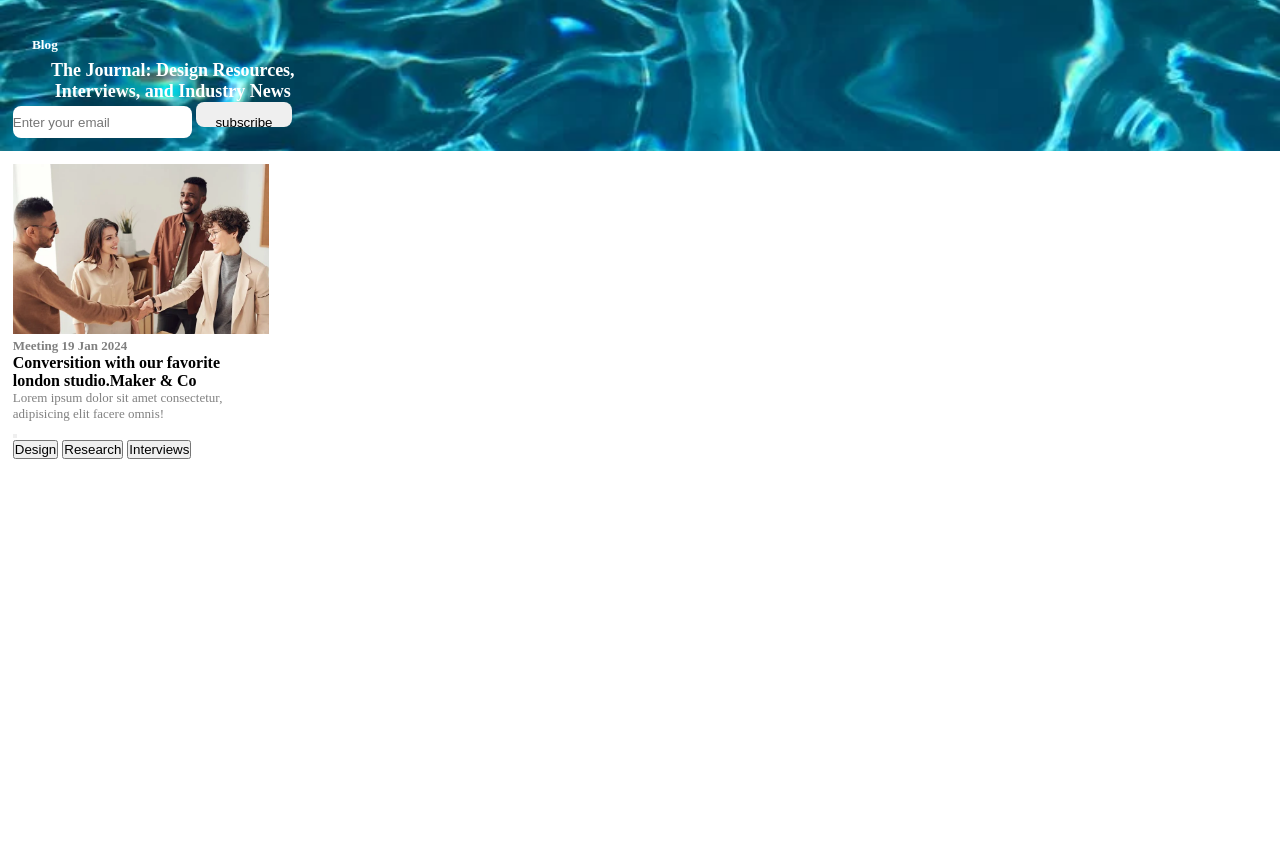
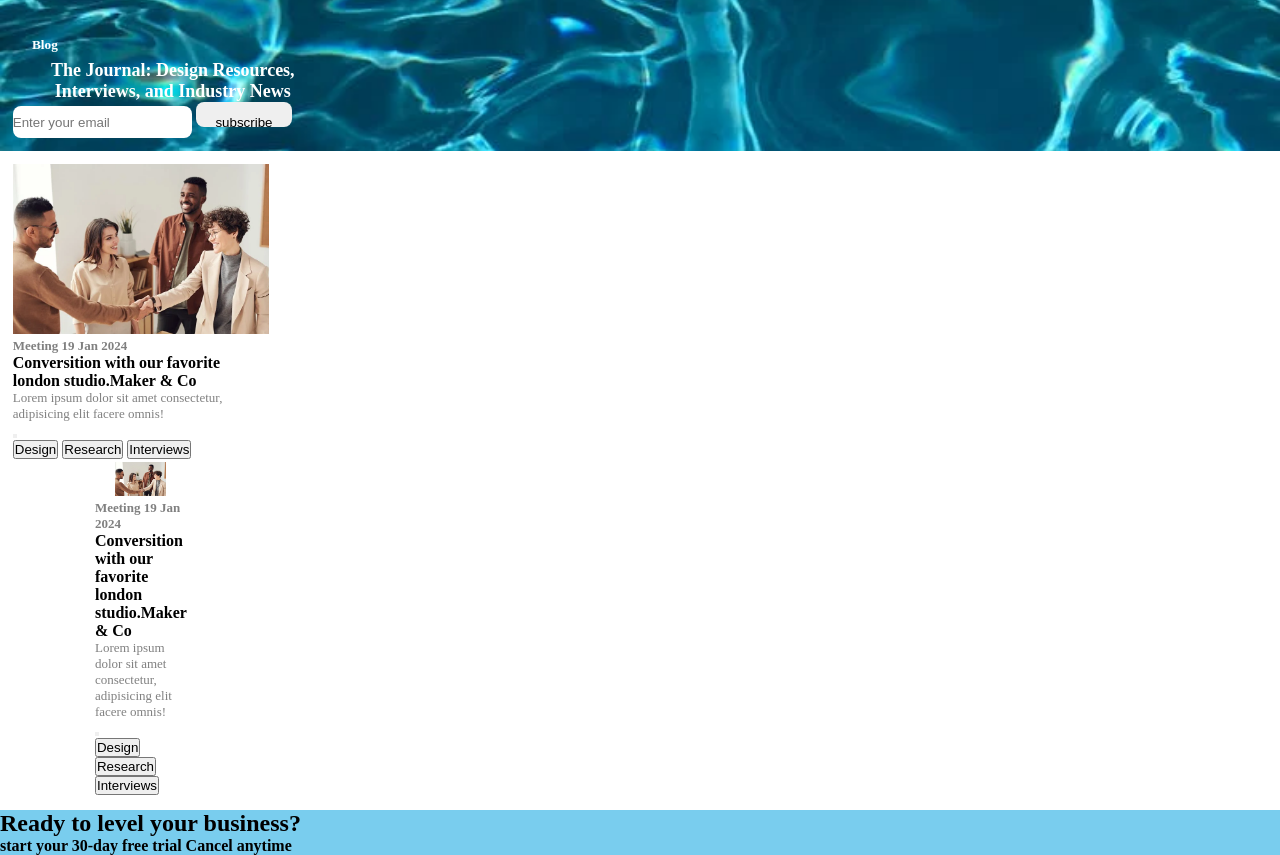
Before and after one commit to SaharFaris1/flex-box-lab, a plain HTML site: page index.html in a window 1280 px wide. Shown: the part 65-920 px from the top of the page. Before the commit the page ends 800 px from the top, so only its background shows below. Drawn offline with nearby package versions, Linux system fonts and the light colour scheme.

Commit message:
last update

```diff
--- a/index.html
+++ b/index.html
@@ -37,6 +37,26 @@
     </section>
 
     <section class="card">
+
+     <div class="card-1">
+        <div class="image-bu">
+     <img class="image-bu" src="per.png" alt="">
+     </div>
+
+     <div class="div-center">
+
+     <h4 class="date ">Meeting 19 Jan 2024</h4>
+     <p class="p-section2">Conversition with our favorite london studio.Maker & Co </p>
+     <p class="card-p"> Lorem ipsum dolor sit amet consectetur, adipisicing elit facere omnis!</p>
+     <button class="card-button"></button>
+     <div class="card-button">
+<button>Design</button>
+<button>Research</button>
+<button>Interviews</button>
+
+
+     </div>
+     </div>
      <div class="card-1">
         <div class="image-bu">
      <img class="image-bu" src="per.png" alt="">
@@ -57,9 +77,15 @@
      </div>
      </div>
 
-
+<h2>  </h2>
 
 
     </section>
+    <footer class="footer">
+<h2> Ready to level your business?</h2>
+<h4>start your 30-day free trial Cancel anytime</h4>
+
+
+    </footer>
 </body>
 </html>
--- a/style.css
+++ b/style.css
@@ -116,3 +116,7 @@ padding: 1%;
     font-size: small;
 
 }
+.footer{
+    background-color: rgba(87, 192, 234, 0.797);
+
+}
```
